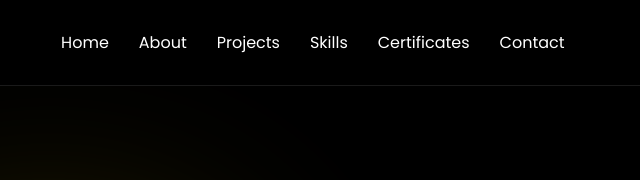
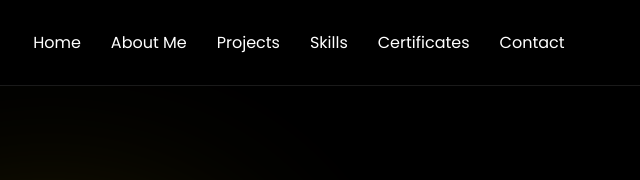
Before and after one commit to kenkenivan/kenkenivan.github.io, a plain HTML site: page index.html in a window 1280 px wide. Shown: the top 180 px of the page, 613-1253 px from the left. Drawn offline with Linux system fonts and the light colour scheme.

Commit message:
Update index.html

```diff
--- a/index.html
+++ b/index.html
@@ -29,7 +29,7 @@
 
         <ul class="nav-links">
             <li><a href="#home">Home</a></li>
-            <li><a href="#about me">About</a></li>
+            <li><a href="#about me">About Me</a></li>
             <li><a href="#projects">Projects</a></li>
             <li><a href="#skills">Skills</a></li>
             <li><a href="#certificates">Certificates</a></li>
```
